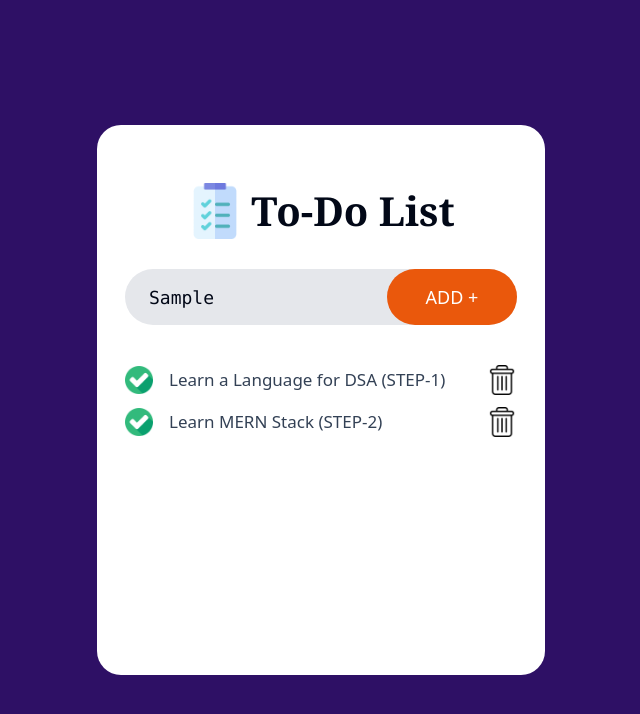
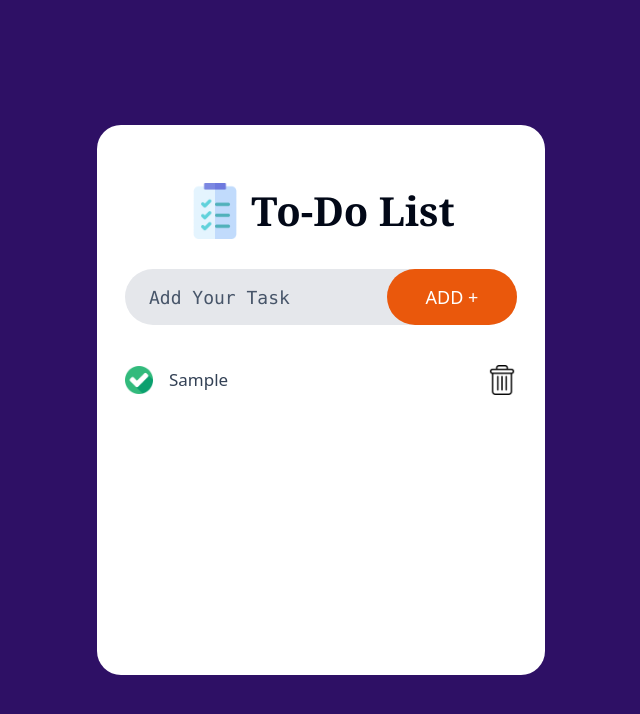
Before and after one commit to Euphoric-Coder/TODO, a React (Vite) app: page / in a window 1280 px wide. Both pictures are taken after typing "Sample" into the empty fields and a click on the button "ADD +". Shown: the top 714 px of the page, without its empty margins (319-959 px from the left). Built offline with nearby package versions, Linux system fonts and the light colour scheme.

Commit message:
Added Delete & Add Feature of the Todo List

```diff
--- a/src/components/Todo.jsx
+++ b/src/components/Todo.jsx
@@ -1,10 +1,37 @@
-import todo from "../assets/todo_icon.png"
-import { Input } from './ui/input'
-import { Button } from './ui/button'
+import todo from "../assets/todo_icon.png";
+import { Input } from "./ui/input";
+import { Button } from "./ui/button";
 import TodoItems from "./TodoItems";
-
+import { useRef, useState } from "react";
 
 const Todo = () => {
+
+  const [todoList, settodoList] = useState([]);
+
+  const inputRef = useRef();
+
+  const add = () => {
+    const inputText = inputRef.current.value.trim();
+
+    if(inputText === "") {
+      return null;
+    }
+
+    const newTodo = {
+      id: Date.now(),
+      text: inputText,
+      isComplete: false,
+    };
+    settodoList((prev)=> [...prev, newTodo]);
+    inputRef.current.value = "";
+  };
+
+  const deleteTodo = (id) => {
+    settodoList((prvTodos)=>{
+      return prvTodos.filter((todo) => todo.id !== id);
+    });
+  };
+
   return (
     <div className="bg-white place-self-center w-11/12 max-w-md flex flex-col p-7 min-h-[550px] rounded-3xl">
       {/* Title of the App  */}
@@ -18,18 +45,20 @@ const Todo = () => {
           className="rounded-full inline bg-transparent text-lg border-0 outline-none flex-1 h-14 pl-6 pr-2 placeholder:text-slate-600 placeholder:text-lg font-mono ing-0 focus-visible:ring-offset-0 focus-visible:ring-0"
           type="text"
           placeholder="Add Your Task"
+          ref={inputRef}
         />
-        <Button className="inline rounded-full h-14 w-[130px] bg-orange-600  hover:bg-pink-600 active:bg-red-700 text-lg text-white font-medium cursor-pointer">
+        <Button className="inline rounded-full h-14 w-[130px] bg-orange-600  hover:bg-pink-600 active:bg-red-700 text-lg text-white font-medium cursor-pointer" onClick={add}>
           ADD +
         </Button>
       </div>
-        {/* Todo List Section  */}
-        <div className="">
-          <TodoItems text={"Learn a Language for DSA (STEP-1)"}/>
-          <TodoItems text={"Learn MERN Stack (STEP-2)"}/>
-        </div>
+      {/* Todo List Section  */}
+      <div className="">
+        {todoList.map((item, index)=>{
+          return <TodoItems key={index} text={item.text} id={item.id} isComplete={item.isComplete} deleteTodo={deleteTodo}/>
+        })}
+      </div>
     </div>
   );
-}
+};
 
-export default Todo
+export default Todo;
--- a/src/components/TodoItems.jsx
+++ b/src/components/TodoItems.jsx
@@ -3,7 +3,7 @@ import check from "../assets/tick.png";
 import uncheck from "../assets/not_tick.png";
 import remove from "../assets/delete.png";
 
-const TodoItems = ({ text }) => {
+const TodoItems = ({ text, id, isComplete, deleteTodo }) => {
   return (
     <div className="flex items-center my-3 gap-2">
       <div className="flex flex-1 items-center cursor-pointer">
@@ -14,6 +14,7 @@ const TodoItems = ({ text }) => {
         className="w-[30px] cursor-pointer"
         src={remove}
         alt="Delete Task Icon"
+        onClick={()=>{deleteTodo(id)}}
       />
     </div>
   );
```
